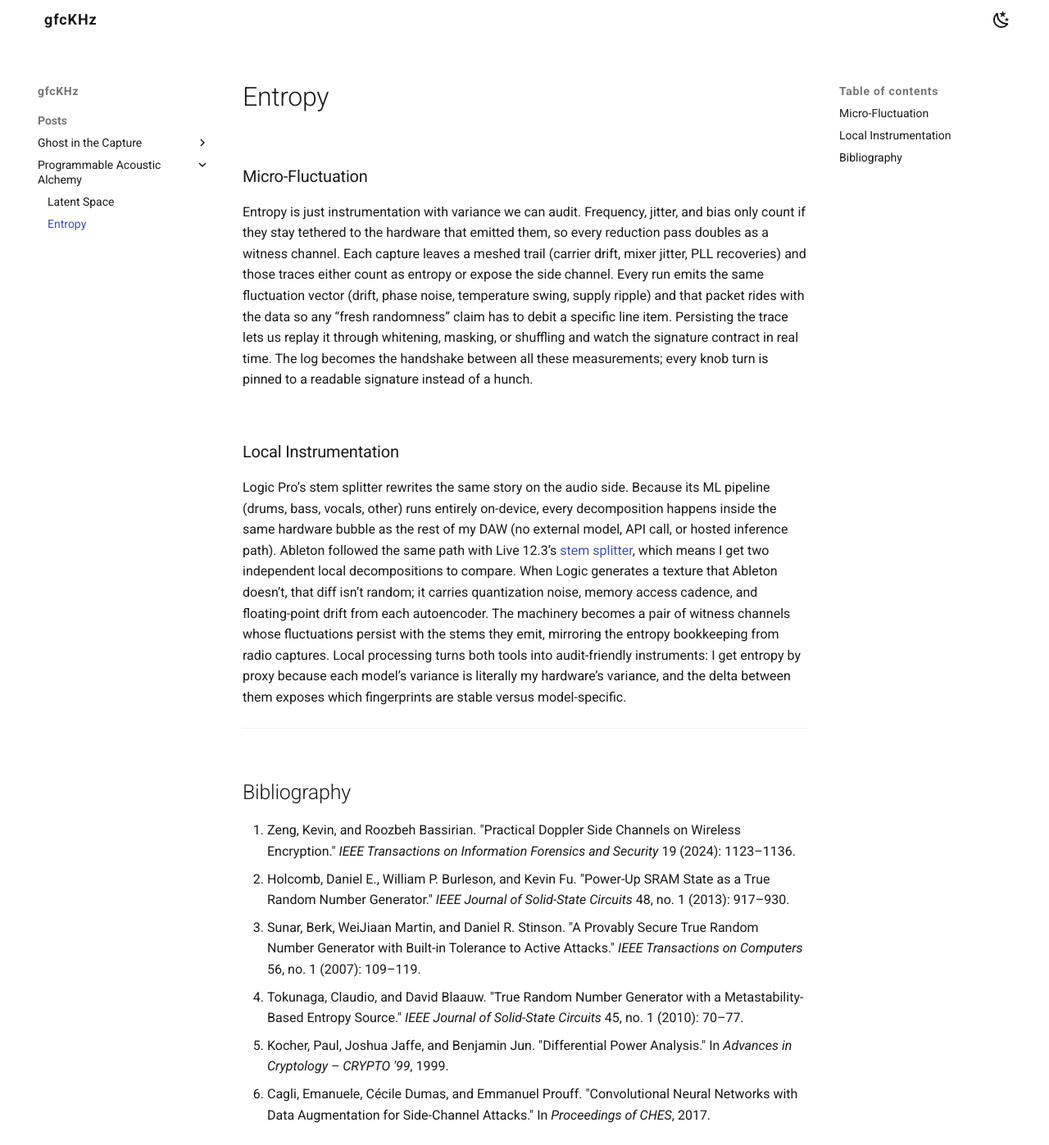
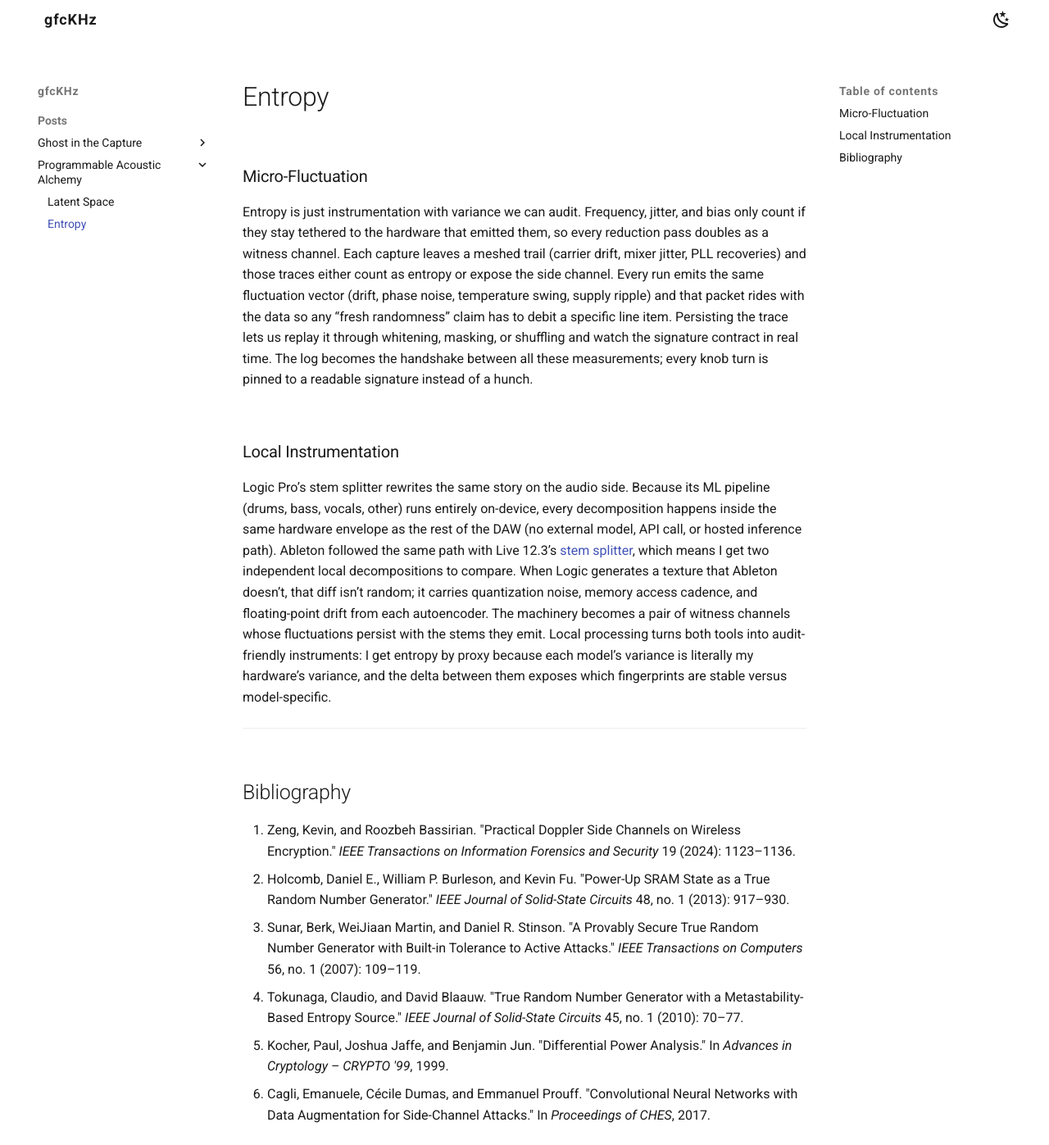
Before and after one commit to gfcKHz/gfcKHz.github.io, an MkDocs documentation site: the page built from docs/posts/entropy.md, in a window 1280 px wide. Shown: the whole page at 82% size. Built offline with MkDocs 1.6.1 and Material for MkDocs 9.7.7, drawn with Linux system fonts in a browser that asks for light colours; some web fonts are replaced.

Commit message:
Rewording

```diff
--- a/docs/posts/entropy.md
+++ b/docs/posts/entropy.md
@@ -10,7 +10,7 @@
 
 ### Local Instrumentation
 
-Logic Pro’s stem splitter rewrites the same story on the audio side. Because its ML pipeline (drums, bass, vocals, other) runs entirely on-device, every decomposition happens inside the same hardware bubble as the rest of my DAW (no external model, API call, or hosted inference path). Ableton followed the same path with Live 12.3’s [stem splitter](https://www.ableton.com/en/blog/live-12-3-is-coming/), which means I get two independent local decompositions to compare. When Logic generates a texture that Ableton doesn’t, that diff isn’t random; it carries quantization noise, memory access cadence, and floating-point drift from each autoencoder. The machinery becomes a pair of witness channels whose fluctuations persist with the stems they emit, mirroring the entropy bookkeeping from radio captures. Local processing turns both tools into audit-friendly instruments: I get entropy by proxy because each model’s variance is literally my hardware’s variance, and the delta between them exposes which fingerprints are stable versus model-specific.
+Logic Pro’s stem splitter rewrites the same story on the audio side. Because its ML pipeline (drums, bass, vocals, other) runs entirely on-device, every decomposition happens inside the same hardware envelope as the rest of the DAW (no external model, API call, or hosted inference path). Ableton followed the same path with Live 12.3’s [stem splitter](https://www.ableton.com/en/blog/live-12-3-is-coming/), which means I get two independent local decompositions to compare. When Logic generates a texture that Ableton doesn’t, that diff isn’t random; it carries quantization noise, memory access cadence, and floating-point drift from each autoencoder. The machinery becomes a pair of witness channels whose fluctuations persist with the stems they emit. Local processing turns both tools into audit-friendly instruments: I get entropy by proxy because each model’s variance is literally my hardware’s variance, and the delta between them exposes which fingerprints are stable versus model-specific.
 
 ---
 
```
